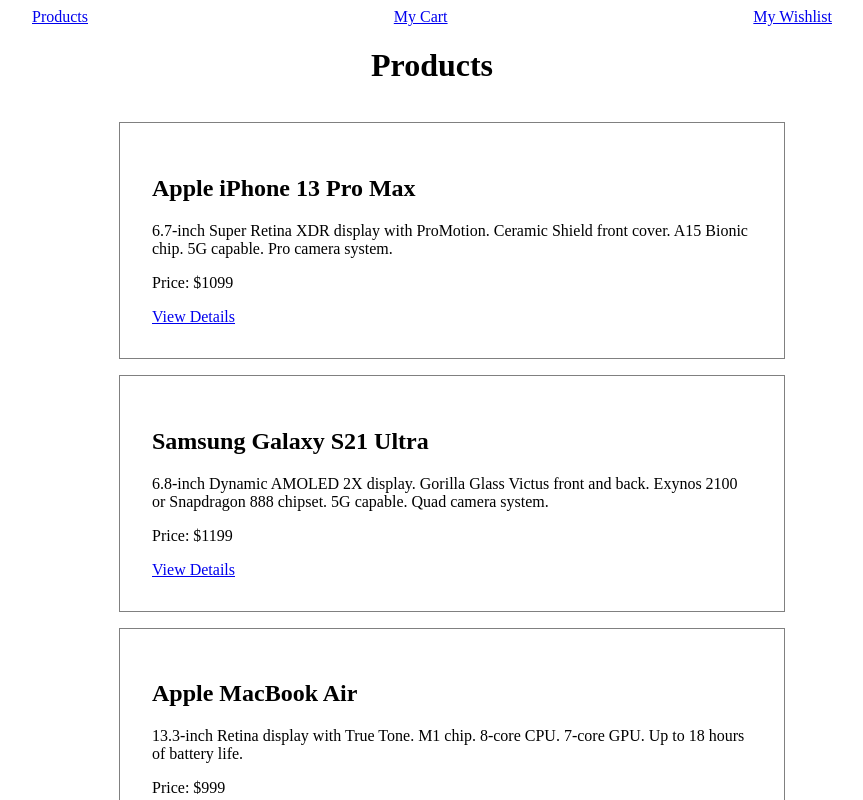
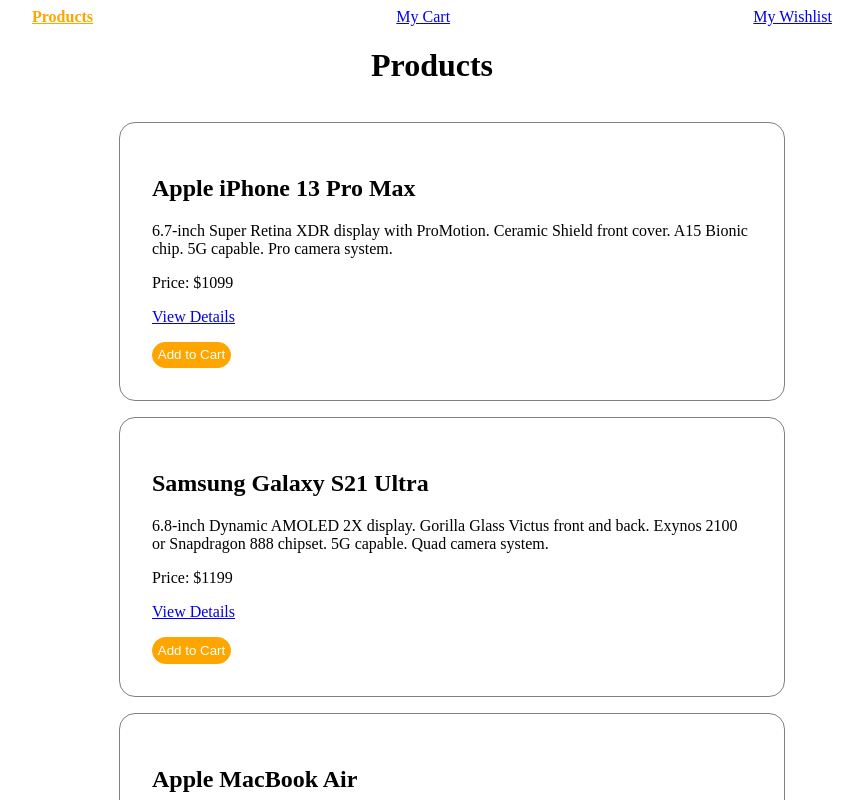
Before and after one commit to yash-purkar/practice-sets-react, a React (Create React App) app: page / in a window 1280 px wide. Shown: the top 800 px of the page, without its empty margins (228-1091 px from the left). Built offline with nearby package versions, Linux system fonts and the light colour scheme.

Commit message:
done Q2 of set8

```diff
--- a/src/practice-set-8/Q1/Components-Q1/Navbar.jsx
+++ b/src/practice-set-8/Q1/Components-Q1/Navbar.jsx
@@ -2,13 +2,14 @@
 import { NavLink } from 'react-router-dom'
 
 export const Navbar = () => {
+  const getActiveStyle = ({ isActive }) => ({ fontWeight: isActive && "bold", color: isActive && "orange" })
   return (
     <nav>
-      <NavLink to="/">Products</NavLink>
+      <NavLink to="/" style={getActiveStyle}>Products</NavLink>
       <br />
-      <NavLink to="/cart">My Cart</NavLink>
+      <NavLink to="/cart" style={getActiveStyle}>My Cart</NavLink>
       <br />
-      <NavLink to="/wishlist">My Wishlist</NavLink>
+      <NavLink to="/wishlist" style={getActiveStyle}>My Wishlist</NavLink>
     </nav>
   )
 }
--- a/src/practice-set-8/Q1/Components-Q1/ProductCard.jsx
+++ b/src/practice-set-8/Q1/Components-Q1/ProductCard.jsx
@@ -1,11 +1,15 @@
-import React from 'react'
+import React, { useContext } from 'react'
 import { NavLink } from 'react-router-dom'
+import { CartContext } from '../../Questions';
 
-export const ProductCard = ({ id, name, description, price, quantity, category, brand, noDetail }) => {
+export const ProductCard = (item) => {
+  const { handleCartUpdate } = useContext(CartContext);
+
+  const { id, name, description, price, quantity, category, brand, noDetail } = item;
   return (
     <li>
-      {!noDetail && <h2>About</h2>}
-      {noDetail ? <h2>{name}</h2> : <p>Name: <strong>{name}</strong></p>}
+
+      <h2>{name}</h2>
       {noDetail ? <p>{description}</p> : <p>Description: {description}</p>}
       <p>Price: ${price}</p>
       {
@@ -16,6 +20,8 @@
         </>
       }
       {noDetail && <NavLink to={`/product/${id}`}>View Details</NavLink>}
+
+      {noDetail && <button onClick={() => handleCartUpdate(item)}>Add to Cart</button>}
     </li>
   )
 }
--- /dev/null
+++ b/src/practice-set-8/Q1/Contexts/CartContext.jsx
@@ -0,0 +1,16 @@
+import React, { createContext, useState } from 'react'
+
+export const CartContext = createContext();
+
+export const CartProvider = ({ children }) => {
+  const [cartData, setCartData] = useState([]);
+  const handleCartUpdate = (item) => {
+    setCartData([...cartData, item])
+  }
+  // console.log(cartData)
+  return (
+    <CartContext.Provider value={{ cartData, handleCartUpdate }}>
+      {children}
+    </CartContext.Provider>
+  )
+}
--- a/src/practice-set-8/Q1/Pages-Q1/Cart.jsx
+++ b/src/practice-set-8/Q1/Pages-Q1/Cart.jsx
@@ -1,7 +1,20 @@
 import React from 'react'
+import { useContext } from 'react'
+import { CartContext } from '../../Questions'
+import { ProductCard } from '../Components-Q1/ProductCard';
 
 export const Cart = () => {
+  const { cartData } = useContext(CartContext);
+  // console.log(cartData)
   return (
-    <div>Cart</div>
+    <>
+      <h1>My Cart</h1>
+      <h3>Items in cart: {cartData.length}</h3>
+      <ul>
+        {
+          cartData.map((product, i) => <ProductCard {...product} key={i} noDetail={false} />)
+        }
+      </ul>
+    </>
   )
 }
--- a/src/practice-set-8/Q1/Pages-Q1/ProductDetail.jsx
+++ b/src/practice-set-8/Q1/Pages-Q1/ProductDetail.jsx
@@ -14,6 +14,7 @@
   return (
     <>
       <ul>
+        <h1>About</h1>
         <ProductCard {...product} />
       </ul>
       <NavLink to="/">Show All Products</NavLink>
--- a/src/practice-set-8/Q1/Pages-Q1/ProductListing.jsx
+++ b/src/practice-set-8/Q1/Pages-Q1/ProductListing.jsx
@@ -6,7 +6,7 @@
   return (
     <>
       <h1>Products</h1>
-      {productsData.length === 0 ? <h2>Loading...</h2> : <>
+      {productsData.length === 0 ? <h2 style={{ color: "orange" }}>Loading...</h2> : <>
         <ul>
           {
             productsData?.map((product) => <ProductCard {...product} key={product.id} noDetail />)
--- a/src/practice-set-8/Questions.jsx
+++ b/src/practice-set-8/Questions.jsx
@@ -1,15 +1,22 @@
 import React from 'react'
 import { Ecommerce } from './Set8'
 import { BrowserRouter as Router } from 'react-router-dom'
+import { CartProvider, CartContext } from './Q1/Contexts/CartContext'
 import './styles.css'
+
+export { CartContext };
 
 export const Questions = () => {
   return (
     <ol style={{ listStyle: "none" }}>
-      <Router>
-        <li><Ecommerce /></li>
-        <hr />
-      </Router>
+      <li>
+        <Router>
+          <CartProvider>
+            <Ecommerce />
+          </CartProvider>
+          <hr />
+        </Router>
+      </li>
     </ol>
   )
 }
--- a/src/practice-set-8/styles.css
+++ b/src/practice-set-8/styles.css
@@ -4,6 +4,11 @@
   padding: 2rem;
   width: 600px;
   list-style-type: none;
+  border-radius: 1rem;
+  -webkit-border-radius: 1rem;
+  -moz-border-radius: 1rem;
+  -ms-border-radius: 1rem;
+  -o-border-radius: 1rem;
 }
 
 ol {
@@ -23,3 +28,17 @@
   display: flex;
   justify-content: space-between;
 }
+button {
+  background-color: orange;
+  color: white;
+  display: block;
+  padding: 0.3rem;
+  border: 1px solid orange;
+  border-radius: 1rem;
+  margin-top: 1rem;
+}
+button:hover {
+  background-color: white;
+  color: orange;
+  cursor: pointer;
+}
```
Also changed, not shown: src/practice-set-8/Set8.jsx (+18 -0 lines).
